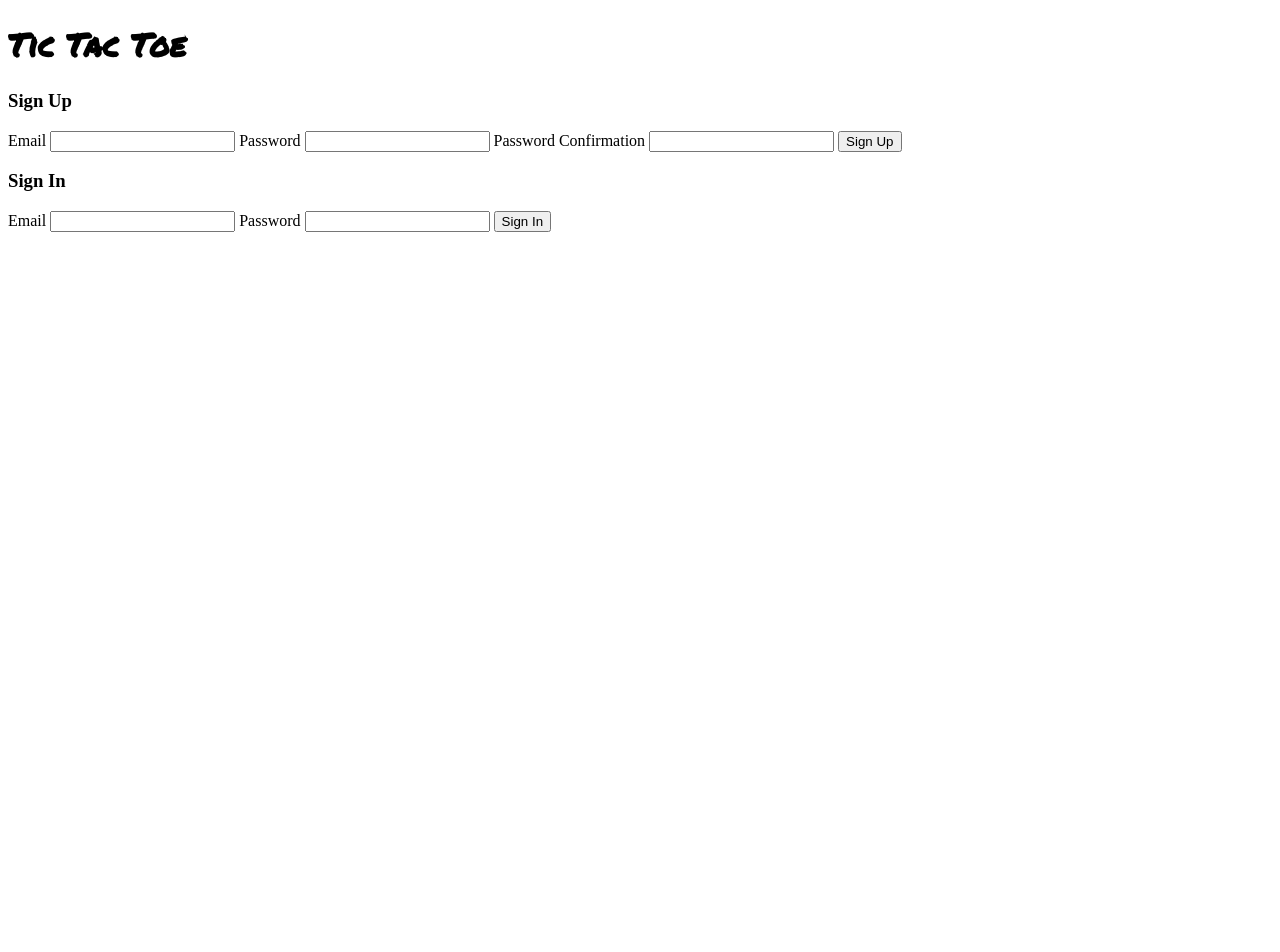
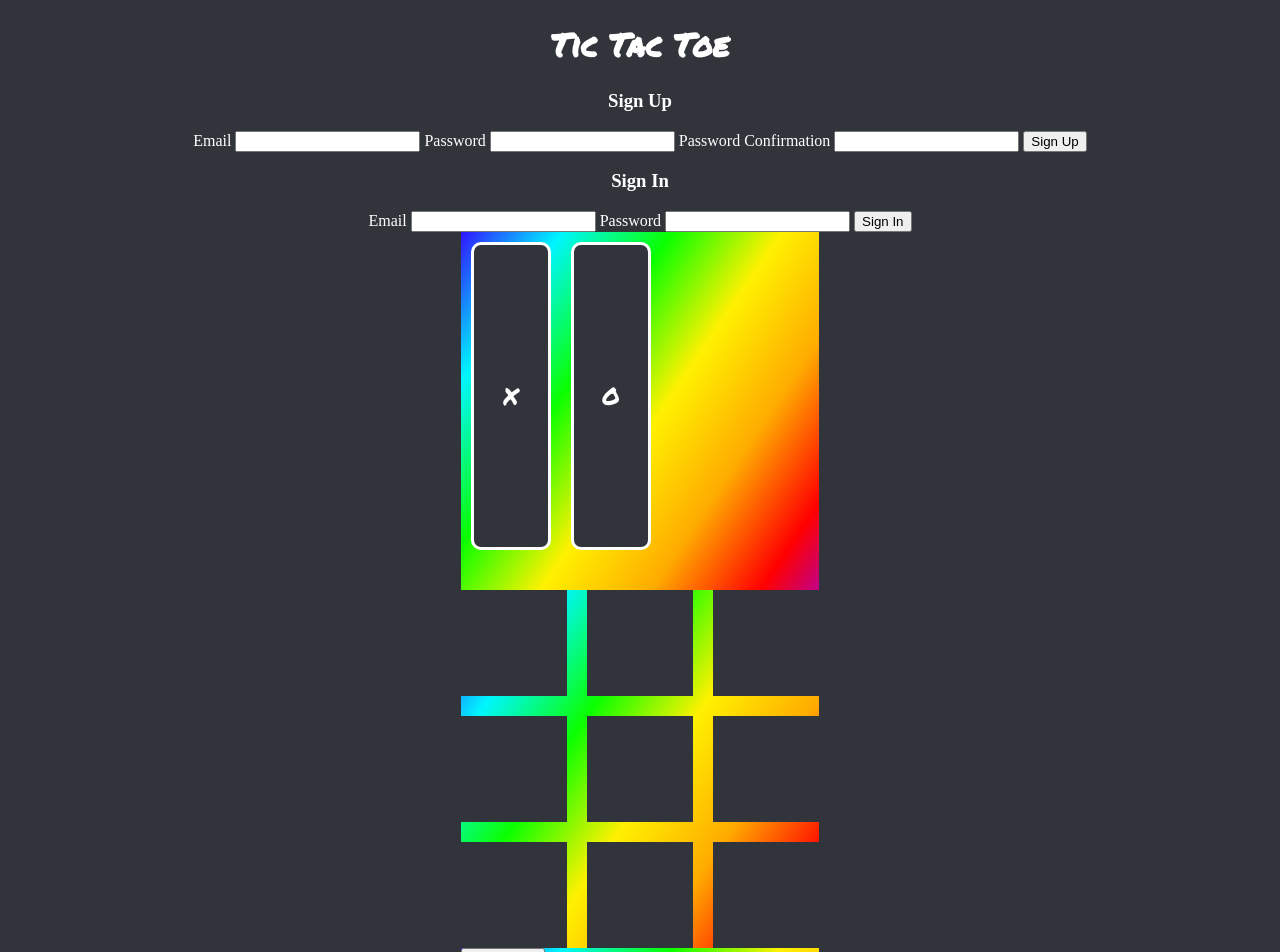
Before and after one commit to hernandoit/tic-tac-toe-client, a website built with webpack: page index.html in a window 1280 px wide. Shown: the top 952 px of the page. Before the commit the page ends 800 px from the top, so only its background shows below. Built offline with nearby package versions, Linux system fonts and the light colour scheme.

Commit message:
added styling

```diff
--- a/app/styles/index.scss
+++ b/app/styles/index.scss
@@ -2,3 +2,125 @@
 h1 {
     font-family: 'Permanent Marker', cursive;
 }
+
+body {
+  background: #31343a;
+  color: #ffffff;
+  text-align: center;
+}
+
+.div-box {
+  background-color: #31343a;
+  border: solid;
+  border-color: #31343a;
+  font-size: 60px;
+  height: 100px;
+  width: 100px;
+}
+
+.game-board{
+  display: flex;
+  flex-wrap: wrap;
+  font-family: 'Permanent Marker', cursive;
+  height: 358px;
+  width: 358px;
+  background: linear-gradient( 124deg, #8C00FC, #3500FF, #00F6FF, #0BFF00, #FFF100, #FFAC00, #FF0000, #8C00FC, #3500FF, #00F6FF, #0BFF00, #FFF100, #FFAC00, #FF0000, #8C00FC, #3500FF, #00F6FF, #0BFF00, #FFF100, #FFAC00, #FF0000, #8C00FC, #3500FF, #00F6FF, #0BFF00, #FFF100, #FFAC00, #FF0000, #8C00FC, #3500FF, #00F6FF, #0BFF00, #FFF100, #FFAC00, #FF0000 );
+  -webkit-animation: rainbow 18s ease infinite;
+  -z-animation: rainbow 18s ease infinite;
+  -o-animation: rainbow 18s ease infinite;
+  animation: rainbow 18s ease infinite;
+  margin: auto;
+  background-size: 100% 1400%;
+}
+
+@-webkit-keyframes rainbow {
+    0%{background-position:0% 82%}
+    50%{background-position:100% 19%}
+    100%{background-position:0% 82%}
+}
+
+@-moz-keyframes rainbow {
+    0%{background-position:0% 82%}
+    50%{background-position:100% 19%}
+    100%{background-position:0% 82%}
+}
+
+@-o-keyframes rainbow {
+    0%{background-position:0% 82%}
+    50%{background-position:100% 19%}
+    100%{background-position:0% 82%}
+}
+
+@keyframes rainbow {
+    0%{background-position:0% 82%}
+    50%{background-position:100% 19%}
+    100%{background-position:0% 82%}
+}
+
+#top-left{
+  margin: 0 10px 10px 0;
+}
+
+#top-mid{
+  margin: 0 10px 10px 10px;
+}
+
+#top-right{
+  margin: 0 0 10px 10px;
+}
+
+#mid-left{
+    align-self: center;
+}
+
+#mid{
+  margin: 10px 10px 10px 20px;
+}
+
+#mid-right{
+  margin: 10px 0 10px 10px;
+}
+
+#bottom-left{
+  margin: 10px 10px 0 0;
+}
+
+#bottom-mid{
+  margin: 10px 10px 0 10px;
+}
+
+#bottom-right{
+  margin: 10px 0 0 10px;
+}
+
+#btn-x, #btn-o {
+  font-family: 'Permanent Marker', cursive;
+  font-size: 24px;
+  border: solid;
+  border-color: white;
+  border-radius: 10px;
+  background: #31343a;
+  color: #ffffff;
+  width: 80px;
+  padding: 5px;
+  margin: 10px 10px 40px 10px;
+}
+
+#btn-x:hover {
+  background: #ffffff;
+  color: #31343a;
+  border-color: #e60000;
+}
+
+#btn-o:hover {
+  background: #ffffff;
+  color: #31343a;
+  border-color: #e60000;
+}
+
+#btn-reset:hover {
+  background: #ffffff;
+  color: #31343a;
+  border-color: #e60000;
+  padding: 5px;
+}
```
